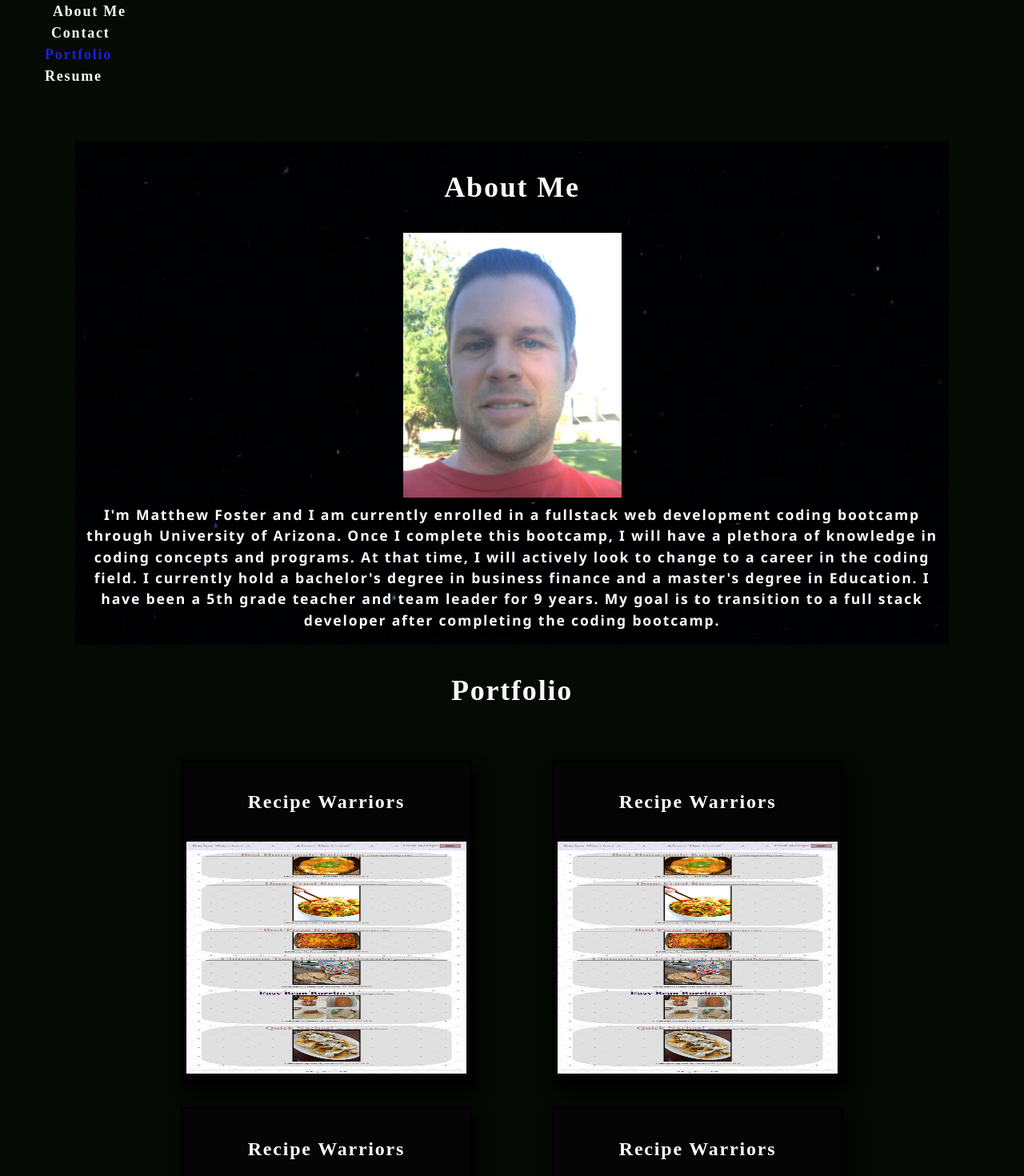
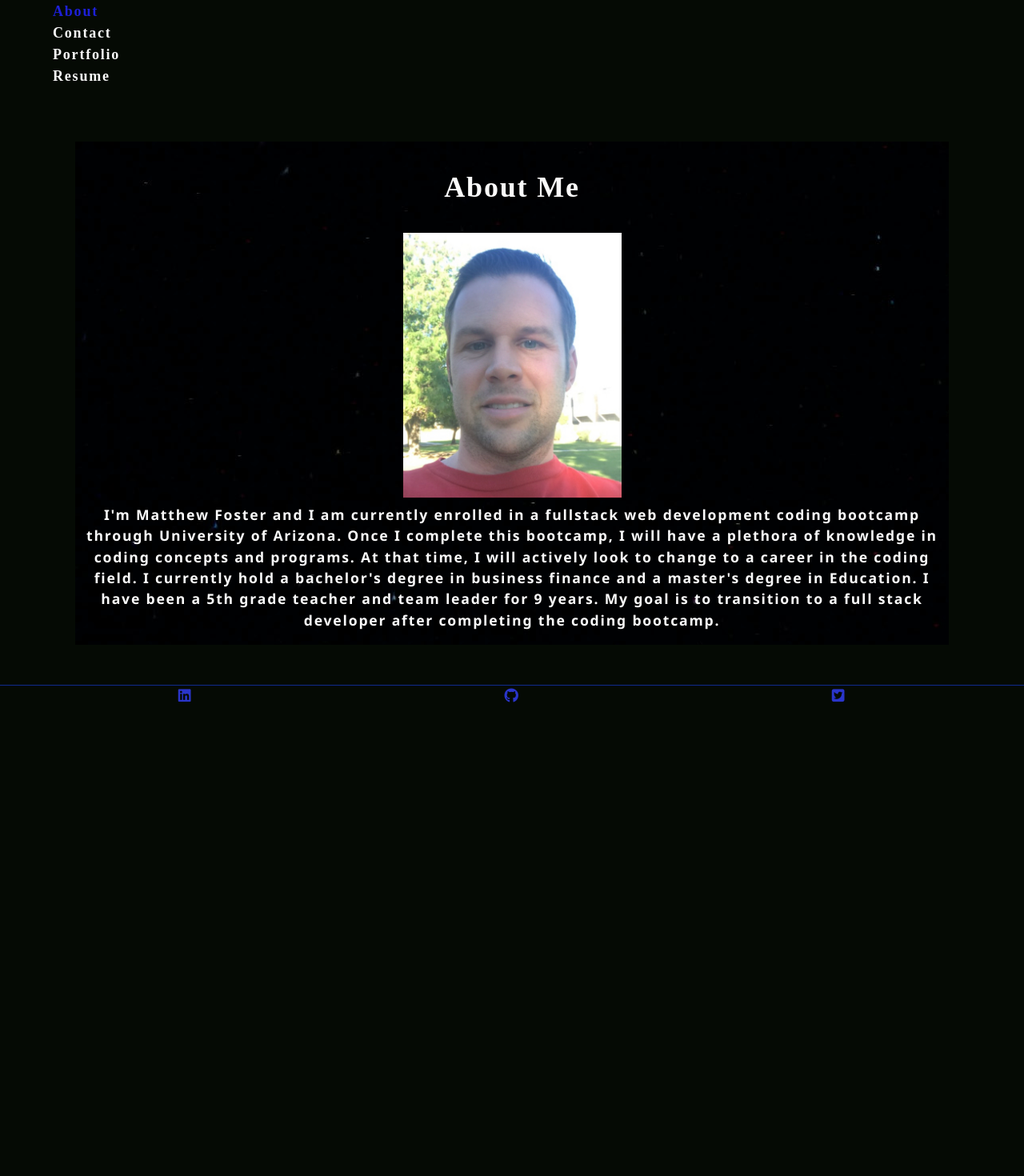
Before and after one commit to fmatthew40/matt-foster-portfolio, a React (Create React App) app: page / in a window 1280 px wide. Shown: the part 100-1570 px from the top of the page at 80% size. After the commit the page ends 984 px from the top, so only its background shows below. Built offline with nearby package versions, Linux system fonts and the light colour scheme.

Commit message:
fix navigation

```diff
--- a/src/App.js
+++ b/src/App.js
@@ -79,50 +79,32 @@ import Project from './components/Project'
 import Contact from './components/Contact'
 
 function App() {
-    const [categories] = useState([
-      {
-        name: "Portfolio",
-        description: "Collection of work that was created"
-        },
-        {
-        name: "Resume",
-        description: "My resume and list of proficiencies."
-        }
-    ]);
-    const [contactSelected, setContactSelected] = useState(false);
-    const [currentCategory, setCurrentCategory] = useState(categories[0]);
+    const sections = ["About", "Contact", "Portfolio", "Resume"];
+    const [currentSection, setCurrentSection] = useState(sections[0]);
+
+  const renderView = () => {
+    switch (currentSection) {
+      case "About":
+        return <About/>
+      case "Contact":
+        return <Contact/>
+      case "Portfolio":
+        return <Project/>
+      case "Resume":
+        return <Resume/>
+      default:
+        return <About />
+    }
+  }
 
   return (
     <div>
       <Nav
-       categories={categories}
-       setCurrentCategory={setCurrentCategory}
-       currentCategory={currentCategory}
-       contactSelected={contactSelected}
-       setContactSelected={setContactSelected}
+       setCurrentSection={setCurrentSection}
+       currentSection={currentSection}
       ></Nav>
       <main>
-      {/* <Resume>`{currentCategory}`</Resume> */}
-
-        <div>
-        {!contactSelected ? (
-  <>
-    <About currentCategory={currentCategory}></About>
-    {/* <Resume currentCategory={currentCategory}></Resume> */}
-  </>
-) : (
-    <Contact></Contact>
-
-  )}
-
-        </div>
-        <div>
-          <Project></Project>
-        </div>
-        <div>
-          <Resume></Resume>
-        </div>
-
+      {renderView()}
       </main>
       <footer><Footer></Footer></footer>
     </div>
--- a/src/components/Footer/index.js
+++ b/src/components/Footer/index.js
@@ -4,9 +4,9 @@ function Footer() {
     return(
         <footer className="footer">
             <div>
-                        <a className="" href = "https://linkedin.com/in/matthew-foster-513987234" target="_blank" rel="noreferrer"><i class="fa-brands fa-linkedin"></i></a>
-                        <a className="icons" href="https://github.com/fmatthew40" target="_blank" rel="noreferrer"><i class="fa-brands fa-github"></i></a>
-                        <a className="" href="https://twitter.com/fostmatt88" target="_blank"rel="noreferrer"><i class="fa-brands fa-twitter-square"></i></a>
+                        <a className="" href = "https://linkedin.com/in/matthew-foster-513987234" target="_blank" rel="noreferrer"><i className="fa-brands fa-linkedin"></i></a>
+                        <a className="icons" href="https://github.com/fmatthew40" target="_blank" rel="noreferrer"><i className="fa-brands fa-github"></i></a>
+                        <a className="" href="https://twitter.com/fostmatt88" target="_blank"rel="noreferrer"><i className="fa-brands fa-twitter-square"></i></a>
             </div>
         </footer>
     )
--- a/src/components/Navigation/index.js
+++ b/src/components/Navigation/index.js
@@ -5,17 +5,13 @@ import React, { useEffect } from 'react';
 function Nav(props) {
 
   const {
-    categories = [],
-    setCurrentCategory,
-    currentCategory,
-    contactSelected,
-    setContactSelected
-
+    setCurrentSection,
+    currentSection,
   } = props;
 
-  useEffect(() => {
-    document.title = (currentCategory.name);
-  }, [currentCategory]);
+  // useEffect(() => {
+  //   document.title = (currentCategory.name);
+  // }, [currentCategory]);
 
   return (
     <header className="flex- px-1">
@@ -26,33 +22,39 @@ function Nav(props) {
         </h2>
         <nav>
           <ul className="flex-row">
-            <li className="mx-2" >
-              {/* <a href="#about"> */}
-              <a href="#about" onClick={() => setContactSelected(false) }>
-
-                 {/* onClick={() => handleClick()}>About Me</a> */}
-                 About Me</a>
+          <li className={`mx-2`}>
+              <a href="#about"
+                className={`${currentSection === 'About' && 'navActive'}`}
+                onClick={() => {setCurrentSection("About")}}>About</a>
             </li>
-            <li className={`mx-2
-           ${contactSelected && 'navActive'}`
-          }>
-              {/* <span onClick={() => handleClick()}>Contact</span> */}
-              {/* <span>Contact</span> */}
-              <span onClick={() => setContactSelected(true)}>Contact</span>
-
+            <li className={`mx-2`}>
+              <a href="#contact"
+                className={`${currentSection === 'Contact' && 'navActive'}`}
+                onClick={() => {setCurrentSection("Contact")}}>Contact</a>
+            </li>
+            <li className={`mx-2`}>
+              <a href="#portfolio"
+               className={`${currentSection === 'Portfolio' && 'navActive'}`}
+               onClick={() => {setCurrentSection("Portfolio")}}>Portfolio</a>
             </li>
 
-            {categories.map((category) => (
+            <li className={`mx-2`}>
+              <a href="#resume"
+                className={`${currentSection === 'Resume' && 'navActive'}`}
+                onClick={() => {setCurrentSection("Resume")}}>Resume</a>
+            </li>
+
+            {/* {categories.map((category) => (
               <li className={`mx-1
               ${currentCategory.name === category.name && !contactSelected && 'navActive'
             }`}
               key={category.name} >
-                {/* <span onClick={() => {
+                { <span onClick={() => {
                   setCurrentCategory(category)}}
                   // handleClick(); }}
                   >
                  {(category.name)}
-                </span> */}
+                </span> }
 
                <span
                 onClick={() => {
@@ -65,7 +67,7 @@ function Nav(props) {
               </span>
               </li>
             ))
-          }
+          } */}
         </ul>
 
 
--- a/src/components/Project/index.js
+++ b/src/components/Project/index.js
@@ -10,7 +10,9 @@ function Project(props) {
             <h1 className="cards">Portfolio</h1>
 
                 <article className="projects">
-                <h4>Recipe Warriors</h4>
+                <h4>Recipe Warriors<br></br>
+                <a href="https://github.com/fmatthew40/recipe-warriors" target="_blank" rel="noreferrer" alt="github repo">Github Repository</a>
+                </h4>
                     <a href="https://recipe-warriors.herokuapp.com/" target="_blank" rel="noreferrer" alt="project"></a>
                     <img className="projects-img" src={recipePic} alt="recipes" img></img>
                     <a href="https://recipe-warriors.herokuapp.com/" target="_blank" rel="noreferrer" alt="Recipe Warriors">
@@ -18,7 +20,8 @@ function Project(props) {
                 </article>
 
                 <article className="projects">
-                <h4>Recipe Warriors</h4>
+                <h4>Recipe Warriors<br></br>
+                <a href="https://github.com/fmatthew40/recipe-warriors" target="_blank" rel="noreferrer" alt="github repo">Github Repository</a></h4>
                     <a href="https://recipe-warriors.herokuapp.com/" target="_blank" rel="noreferrer" alt="project"></a>
                     <img className="projects-img" src={recipePic} alt="recipes" img></img>
                     <a href="https://recipe-warriors.herokuapp.com/" target="_blank" rel="noreferrer" alt="Recipe Warriors">
@@ -26,7 +29,8 @@ function Project(props) {
                 </article>
 
                 <article className="projects">
-                <h4>Recipe Warriors</h4>
+                <h4>Recipe Warriors<br></br>
+                <a href="https://github.com/fmatthew40/recipe-warriors" target="_blank" rel="noreferrer" alt="github repo">Github Repository</a></h4>
                     <a href="https://recipe-warriors.herokuapp.com/" target="_blank" rel="noreferrer" alt="project"></a>
                     <img className="projects-img" src={recipePic} alt="recipes" img></img>
                     <a href="https://recipe-warriors.herokuapp.com/" target="_blank" rel="noreferrer" alt="Recipe Warriors">
@@ -34,7 +38,8 @@ function Project(props) {
                 </article>
 
                 <article className="projects">
-                <h4>Recipe Warriors</h4>
+                <h4>Recipe Warriors<br></br>
+                <a href="https://github.com/fmatthew40/recipe-warriors" target="_blank" rel="noreferrer" alt="github repo">Github Repository</a></h4>
                     <a href="https://recipe-warriors.herokuapp.com/" target="_blank" rel="noreferrer" alt="project"></a>
                     <img className="projects-img" src={recipePic} alt="recipes" img></img>
                     <a href="https://recipe-warriors.herokuapp.com/" target="_blank" rel="noreferrer" alt="Recipe Warriors">
@@ -42,7 +47,8 @@ function Project(props) {
                 </article>
 
                 <article className="projects">
-                <h4>Recipe Warriors</h4>
+                <h4>Recipe Warriors<br></br>
+                <a href="https://github.com/fmatthew40/recipe-warriors" target="_blank" rel="noreferrer" alt="github repo">Github Repository</a></h4>
                     <a href="https://recipe-warriors.herokuapp.com/" target="_blank" rel="noreferrer" alt="project"></a>
                     <img className="projects-img" src={recipePic} alt="recipes" img></img>
                     <a href="https://recipe-warriors.herokuapp.com/" target="_blank" rel="noreferrer" alt="Recipe Warriors">
@@ -50,7 +56,8 @@ function Project(props) {
                 </article>
 
                 <article className="projects">
-                <h4>Recipe Warriors</h4>
+                <h4>Recipe Warriors<br></br>
+                <a href="https://github.com/fmatthew40/recipe-warriors" target="_blank" rel="noreferrer" alt="github repo">Github Repository</a></h4>
                     <a href="https://recipe-warriors.herokuapp.com/" target="_blank" rel="noreferrer" alt="project"></a>
                     <img className="projects-img" src={recipePic} alt="recipes" img></img>
                     <a href="https://recipe-warriors.herokuapp.com/" target="_blank" rel="noreferrer" alt="Recipe Warriors">
```
